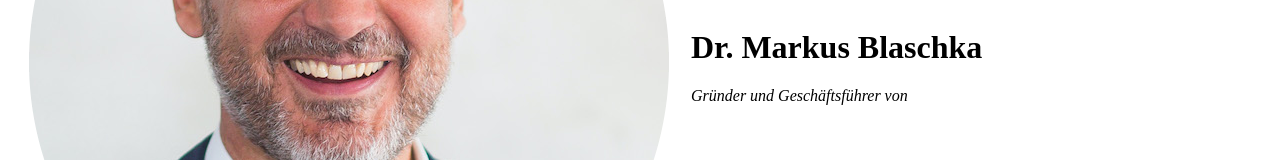
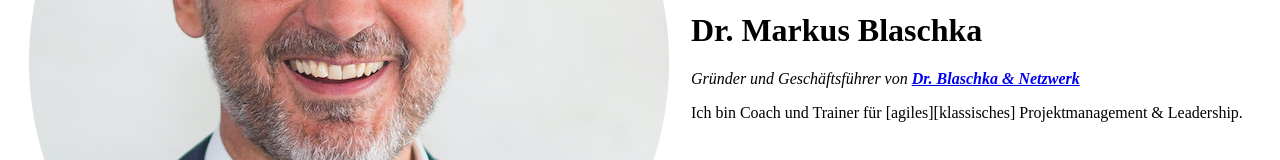
Before and after one commit to inoneperson/cv, a plain HTML site: page index.html in a window 1280 px wide. Shown: the part 287-447 px from the top of the page. Drawn offline with Linux system fonts and the light colour scheme.

Commit message:
Update index.html

```diff
--- a/index.html
+++ b/index.html
@@ -10,7 +10,7 @@
       <tr>
         <td><img src="MBL.png" alt="Markus profile picture"></td>
         <td><h1>Dr. Markus Blaschka</h1>
-        <p><em>Gründer und Geschäftsführer von <strong><a href='https://drblaschka.de>Dr. Blaschka & Netzwerk</a></strong></em></p>
+        <p><em>Gründer und Geschäftsführer von <strong><a href='https://drblaschka.de'>Dr. Blaschka & Netzwerk</a></strong></em></p>
         <p>Ich bin Coach und Trainer für [agiles][klassisches] Projektmanagement & Leadership.</p></td>
       </tr>
     </table>
```
